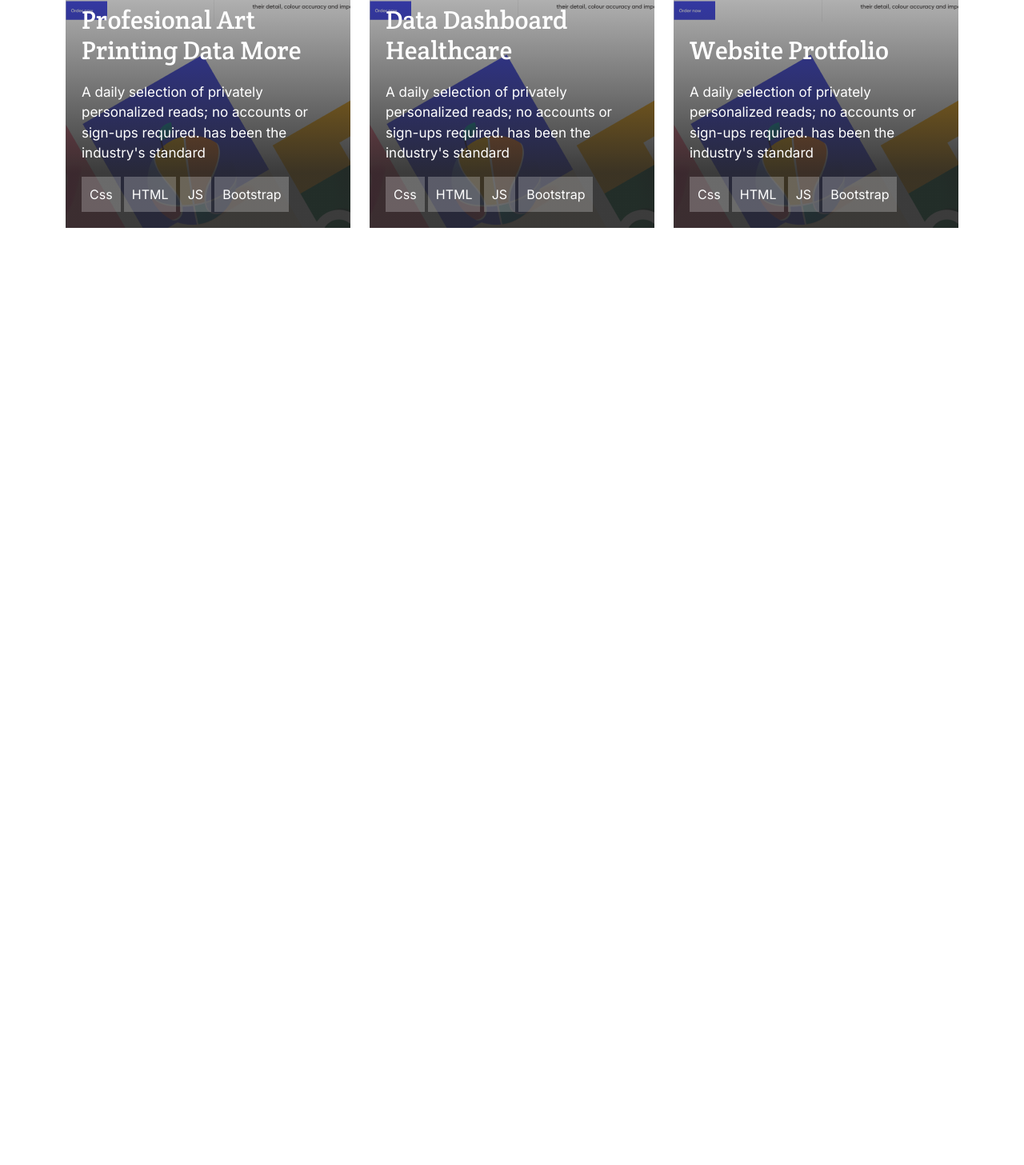
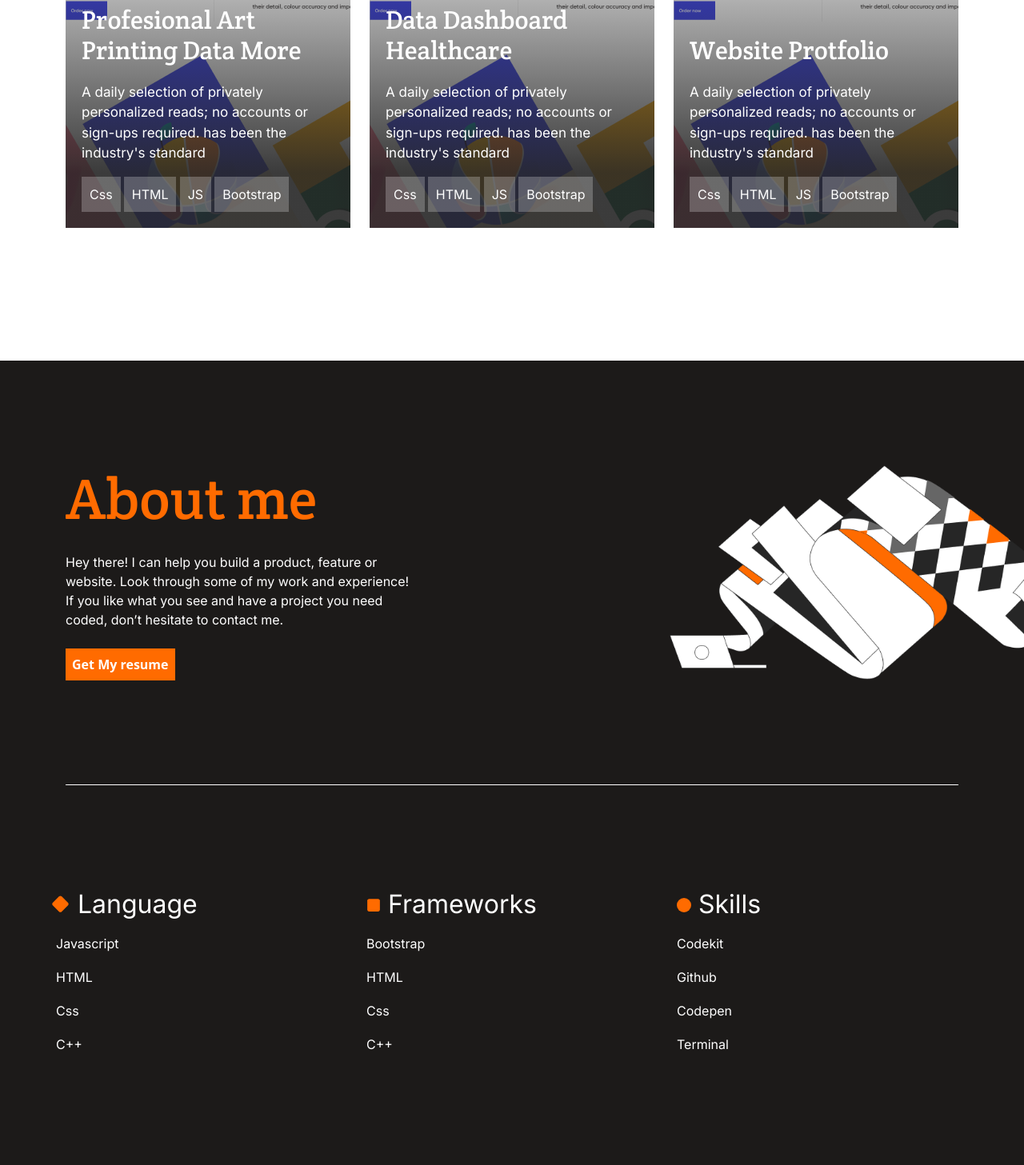
Before and after one commit to Yeray1412/temp2, a plain HTML site: page index.html in a window 1280 px wide. Shown: the part 2141-3598 px from the top of the page at 80% size. Before the commit the page ends 2462 px from the top, so only its background shows below. Drawn offline with Linux system fonts and the light colour scheme.

Commit message:
About me sec

```diff
--- a/Css/style.css
+++ b/Css/style.css
@@ -206,8 +206,120 @@ header .mainImg .ulCon {
 }
 
 
+/* about me sec */
+
+.aboutMe {
+    background-color: var(--black-main);
+    margin-top: 130px;
+}
+
+.aboutMe .mainSec {
+    display: flex;
+    padding: 130px 0;
+    align-items: center;
+    position: relative;
+    overflow: hidden;
+}
+
+.aboutMe .mainSec .text h1 {
+    color: var(--orange);
+    font-family: var(--header);
+    font-size: 72px;
+    margin: 0;
+}
+
+.aboutMe .mainSec .text p {
+    font-family: var(--inetr);
+    color: white;
+    inline-size: 443px;
+    overflow-wrap: break-word;
+    margin: 24px 0;
+}
+
+.aboutMe .mainSec button {
+    background-color: var(--orange);
+    color: white;
+    font-weight: bold;
+    border: 0;
+    padding: 8px;
+}
+
+.aboutMe .mainSec .Img {
+    position: absolute;
+    height: 268px;
+    background-image: url(../Imgs/Frame.png);
+    background-repeat: no-repeat;
+    background-size: contain;
+    width: 443px;
+    right: 0;
+}
+
+.aboutMe .listSec .container {
+    padding: 130px 0px;
+}
+
+.aboutMe .listSec .box h2 svg {
+    color: var(--orange);
+    width: 18px;
+    height: 18px;
+    transform: translate(0px,-5px);
+}
+
+.aboutMe .listSec .box .rhombus {
+    transform: rotate(45deg) translate(-7px,-2px);
+}
+
+.aboutMe .listSec .box h2 {
+    color: white;
+}
+
+.aboutMe .listSec .box  ul{
+    color: white;
+    list-style-type: none;
+    font-family: var(--inetr);
+    margin: 0;
+    padding: 0;
+    line-height: 42px;
+}
+
+.aboutMe hr {
+    color: white;
+    opacity: 1;
+    margin: 0;
+}
+
+/* End */
+
 /* End Main  */
 
+
+@media (max-width: 776px) {
+    header .Img {
+        position: absolute;
+        height: 50%;
+        top: 370px;
+        right: -280px;
+    }
+
+    .aboutMe .mainSec .Img {
+        position: absolute;
+        height: 250px;
+        background-image: url(../Imgs/Frame.png);
+        background-repeat: no-repeat;
+        background-size: contain;
+        width: 450px;
+        right: -280px !important;
+        bottom: 0;
+    }
+
+    .aboutMe .mainSec .text p {
+        inline-size: 350px;
+    }
+
+    .aboutMe .mainSec {
+        padding: 130px 0 209px 0;
+    }
+}
 
 @media (max-width: 997px) {
 
@@ -215,13 +327,6 @@ header .mainImg .ulCon {
 
     .ulCon {
         width: 100% !important;
-    }
-
-    header .Img {
-        position: absolute;
-        height: 50%;
-        top: 370px;
-        right: -280px;
     }
 
     header .mainImg .text .head {
@@ -290,4 +395,16 @@ header .mainImg .ulCon {
 
     /* End */
 
+    /* about Me */
+
+    .aboutMe .mainSec .Img {
+        position: absolute;
+        background-image: url(../Imgs/Frame.png);
+        background-repeat: no-repeat;
+        background-size: contain;
+        right: 0;
+        bottom: 0;
+    }
+
+    /* End */
 }
--- a/index.html
+++ b/index.html
@@ -208,6 +208,69 @@
             </div>
           </div>
           </div>
+
+          <!-- About Me sec -->
+
+          <div class="aboutMe">
+            <div class="mainSec">
+              <div class="container">
+                <div class="text">
+                    <h1>About me</h1>
+                    <p>Hey there! I can help you build a product, feature or website. Look through some of my work and experience! If you like what you see and have a project you need coded, don’t hesitate to contact me.</p>
+                </div>
+                <button>Get My resume</button>
+              </div>
+              <div class="Img"></div>
+            </div>
+            <div class="container">
+              <hr>
+            </div>
+            <div class="listSec">
+              <div class="container">
+                <div class="row">
+
+                  <div class="col-12 col-lg-4 col-md-6">
+                    <div class="box mb-4 mb-lg-0">
+                      <ul class="text-center text-md-start">
+                        <h2><i class="fa-solid rhombus fa-square"></i> <span>Language</span> </h2>
+                        <li>Javascript</li>
+                        <li>HTML</li>
+                        <li>Css</li>
+                        <li>C++</li>
+                      </ul>
+                    </div>
+                  </div>
+
+                  <div class="col-12 col-lg-4 col-md-6">
+                    <div class="box mb-4 mb-lg-0">
+                      <ul class="text-center text-md-start">
+                        <h2><i class="fa-solid fa-square"></i> <span>Frameworks</span> </h2>
+                        <li>Bootstrap</li>
+                        <li>HTML</li>
+                        <li>Css</li>
+                        <li>C++</li>
+                      </ul>
+                    </div>
+                  </div>
+
+                  <div class="col-12 col-lg-4 col-md-6">
+                    <div class="box mb-4 mb-lg-0">
+                      <ul class="text-center text-md-start">
+                        <h2><i class="fa-solid fa-circle"></i> <span>Skills</span> </h2>
+                        <li>Codekit</li>
+                        <li>Github</li>
+                        <li>Codepen</li>
+                        <li>Terminal</li>
+                      </ul>
+                    </div>
+                  </div>
+
+                </div>
+              </div>
+            </div>
+          </div>
+
+          <!-- End -->
         <!-- Main Js file -->
         <script src="Js/app.js"></script>
         <!-- bootstrap Js -->
```
Also changed, not shown: Imgs/Frame.png (added).
